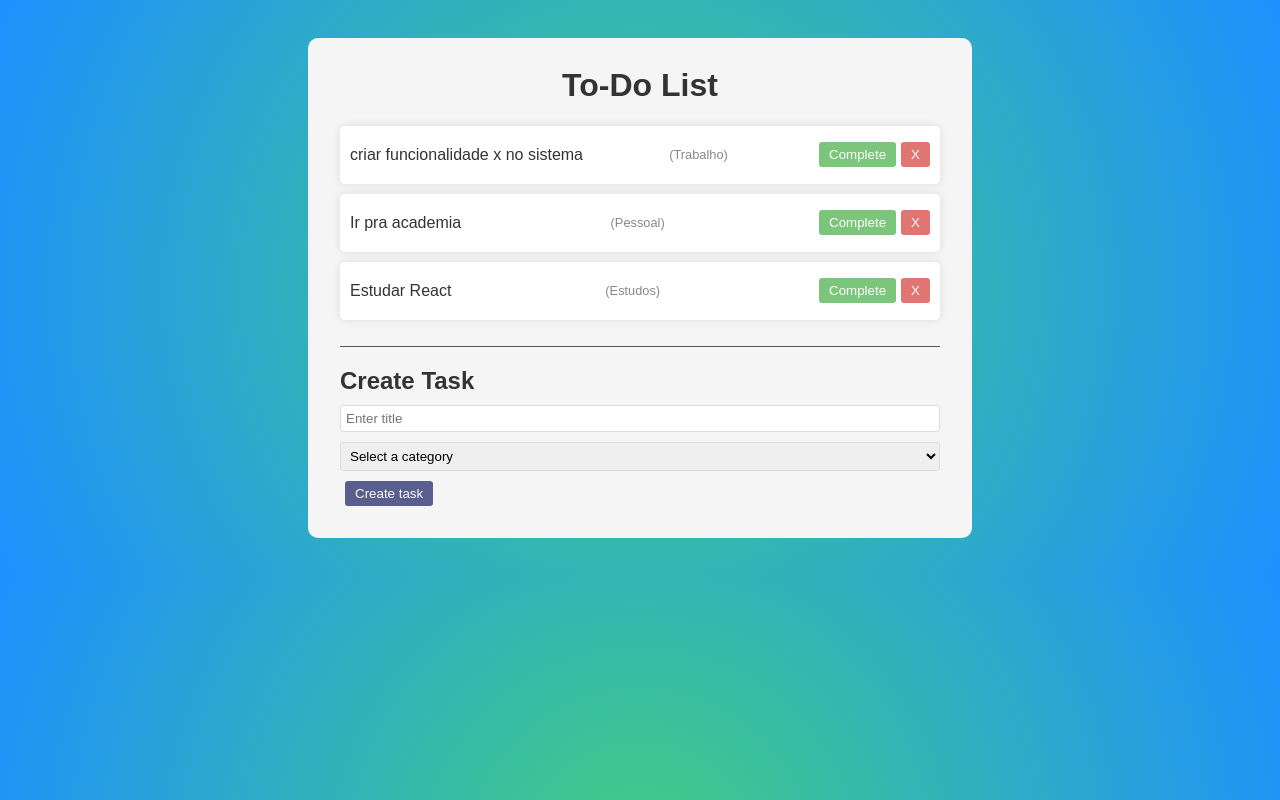
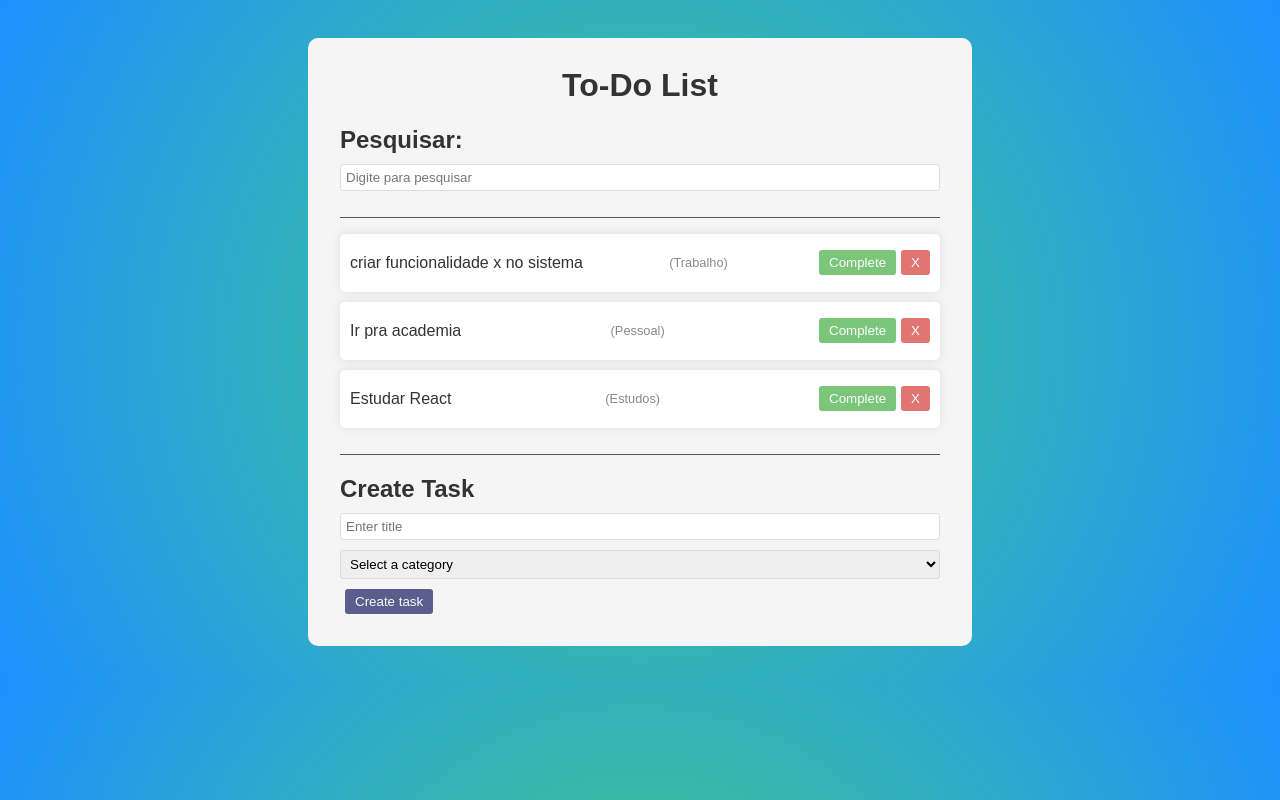
Before and after one commit to PauloAlves8039/react-todo-list, a React (Vite) app: page / in a window 1280 px wide. Built offline with nearby package versions, Linux system fonts and the light colour scheme.

Commit message:
feat: implemented search functionality

```diff
--- a/src/App.jsx
+++ b/src/App.jsx
@@ -1,7 +1,9 @@
-import { useState } from 'react'
-import Todo from './components/Todo';
-import TodoForm from './components/TodoForm';
-import './App.css'
+import { useState } from "react";
+import Todo from "./components/Todo";
+import TodoForm from "./components/TodoForm";
+import Search from "./components/Search";
+import "./App.css";
+
 
 function App() {
 
@@ -25,6 +27,8 @@
       isCompleted: false,
     }
   ]);
+
+  const [search, setSearch] = useState("");
 
   const addTodo = (text, category) => {
     const newTodos = [...todos, {
@@ -58,9 +62,18 @@
   return <div className="app">
     <h1>To-Do List</h1>
 
+    <Search search={search} setSearch={setSearch} />
+
     <div className="todo-list">
-      {todos.map((todo) => (
-        <Todo key={todo.id} todo={todo} removeTodo={removeTodo} completeTodo={completeTodo} />
+      {todos
+        .filter((todo) =>
+          todo.text.toLocaleLowerCase().includes(search.toLocaleLowerCase())
+        ).map((todo) => (
+        <Todo
+          key={todo.id}
+          todo={todo}
+          removeTodo={removeTodo}
+          completeTodo={completeTodo} />
       ))}
     </div>
 
--- /dev/null
+++ b/src/components/Search.jsx
@@ -0,0 +1,10 @@
+const Search = ({ search, setSearch }) => {
+  return (
+    <div className="search">
+        <h2>Pesquisar:</h2>
+        <input type="text" value={search} onChange={(e) => setSearch(e.target.value)} placeholder="Digite para pesquisar" />
+    </div>
+  )
+};
+
+export default Search;
```
